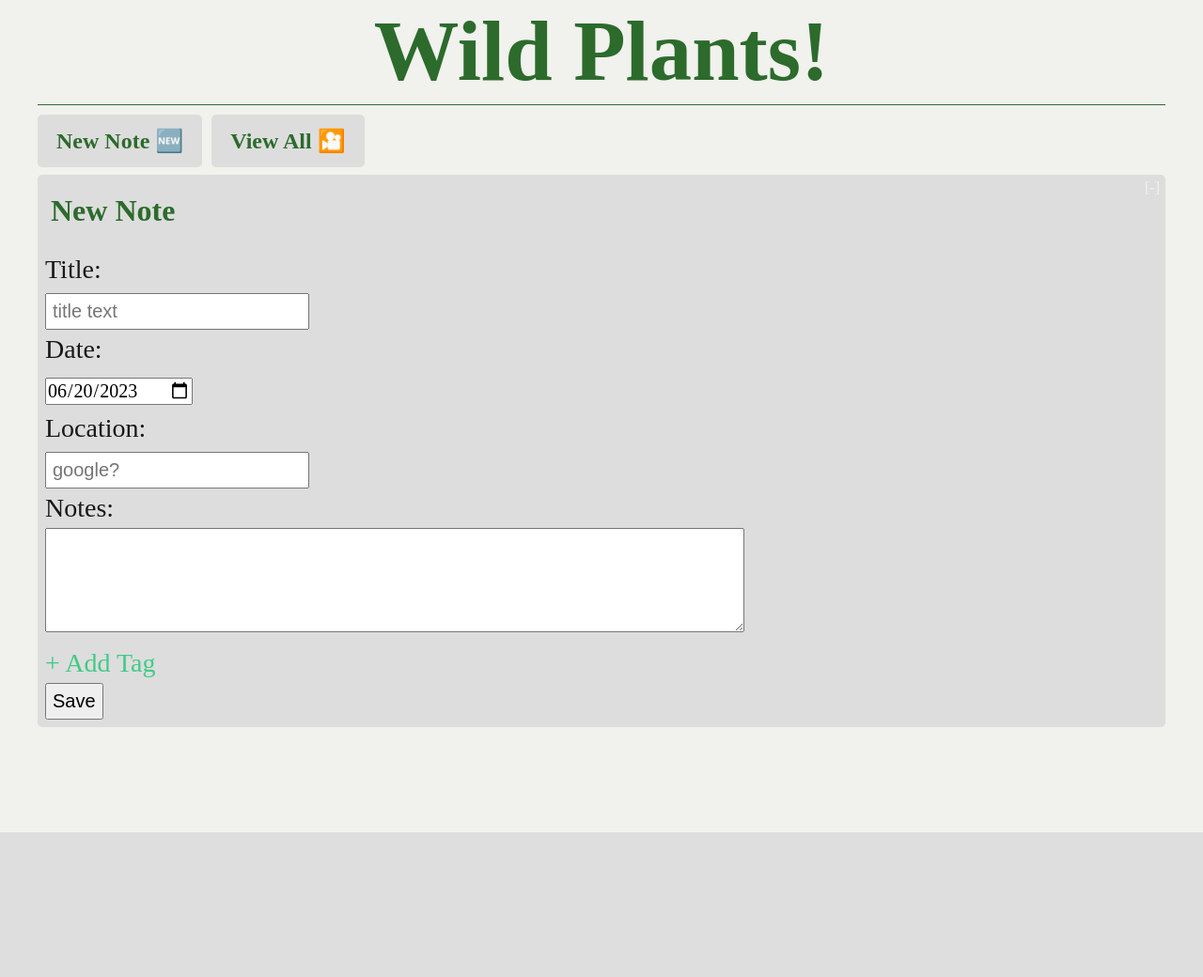
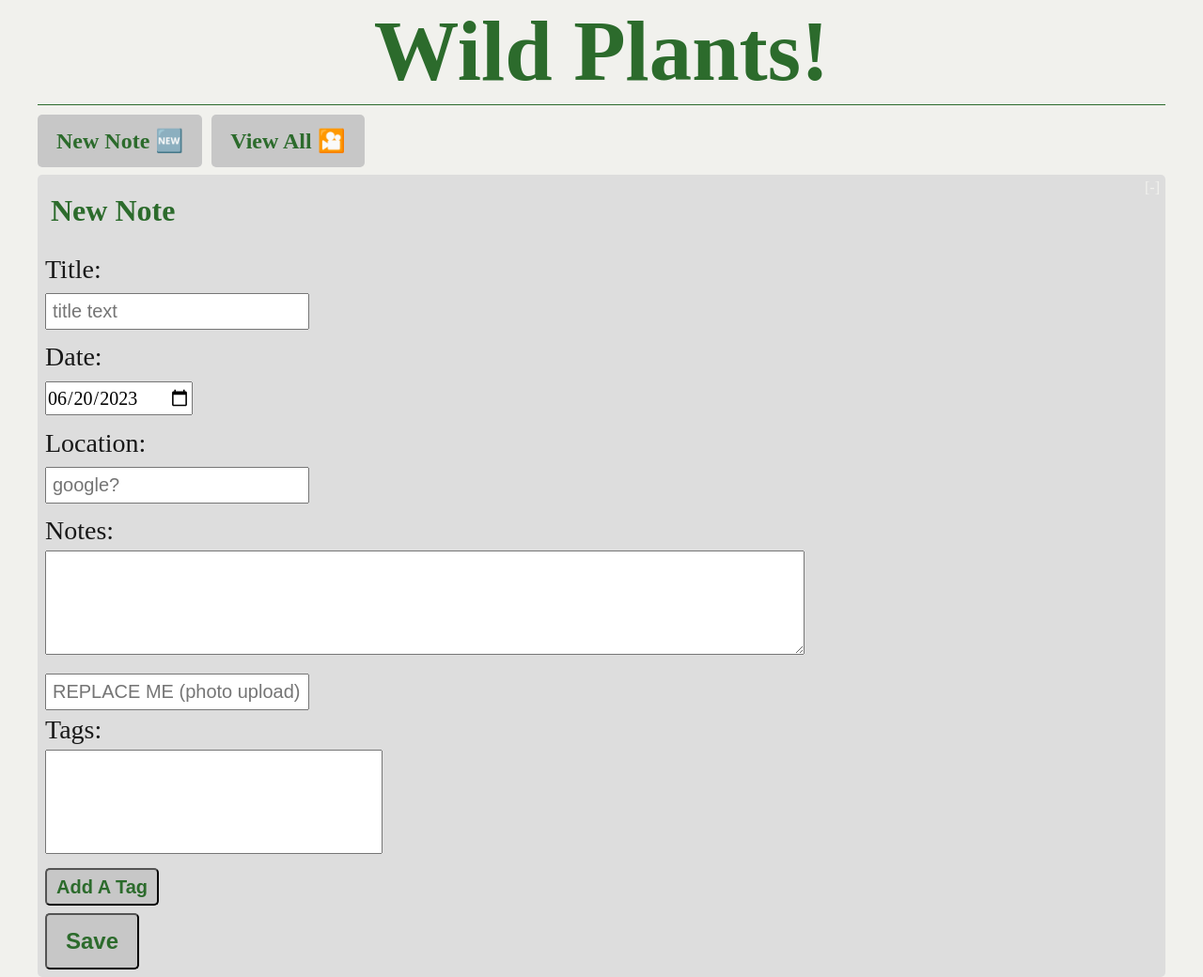
Before and after one commit to RossCampbellDev/wild-plants-site, a Flask app: page / in a window 1280 px wide. Shown: the whole page at 94% size. Before the commit the page ends 886 px from the top, so only its background shows below. Run offline with Flask 3, Linux system fonts and the light colour scheme; some web fonts are replaced.

Commit message:
added tags to new new notes added review note overlay

```diff
--- a/flasky/all_notes_blueprint/all_notes_blueprint.py
+++ b/flasky/all_notes_blueprint/all_notes_blueprint.py
@@ -7,5 +7,8 @@ all_notes_blueprint = Blueprint("all_notes_blueprint", __name__, static_folder="
 
 @all_notes_blueprint.route("/")
 def default():
-    all_notes = wild_plants_collection.find()
+    all_notes = wild_plants_collection.find({ "thumb" : { "$ne": "" } })    #for note in all_notes:
+    #    if not hasattr(note, 'thumb'):
+    #        note["thumb"] = "placeholder.jpg"
+    #    print(note)
     return render_template("allnotes.html", all_notes=all_notes)
--- a/flasky/all_notes_blueprint/templates/note.html
+++ b/flasky/all_notes_blueprint/templates/note.html
@@ -1,7 +1,9 @@
 <div class="note-box"
+    id="{{note._id}}"
     style="background-image: url('{{
-         url_for('static', filename="/images/thumbnails/"+note.thumb)
-        }}');">
+        url_for('static', filename="/images/thumbnails/" + note.thumb)
+        }}');"
+    onclick="showNote('{{note.title}}', '{{note.date}}', '{{note.description}}', '{{note.tags}}')">
     <div class="note-title">{{note.title}}</div>
     <div class="note-date">{{note.date}}</div>
     <div class="note-desc"><div class="note-desc-text">{{note.description}}</div></div>
--- a/flasky/new_note_blueprint/new_note_blueprint.py
+++ b/flasky/new_note_blueprint/new_note_blueprint.py
@@ -1,4 +1,5 @@
 from flask import Blueprint, render_template, request
+from flasky import wild_plants_collection
 import datetime
 
 # name of the blueprint, __name__, path to our static folder and templates folder
@@ -17,7 +18,29 @@ def form_test():
         "title":request.form["title-input-text"],
         "date":request.form["date-input-text"],
         "location":request.form["location-input-text"],
-        "notes":request.form["notes-input-text"]#,
-        #"tags":request.form["tags-input-text"]
+        "notes":request.form["notes-input-text"]
     }
+
+    # create an object for the tags
+    tag_array = []
+    tags = request.form["tags-input-text"] or None
+    if tags:
+        for tag in tags.split(" "):
+            tag_array.append(tag)
+
+        new_note["tags"] = tag_array
+        print(tag_array)
+    else:
+        new_note["tags"] = ""
+
+    # TODO: avoid this sitaution
+    photo = request.form["photo-input-text"]
+    if photo != None:
+        new_note["thumb"] = request.form["photo-input-text"]
+    else:
+        new_note["thumb"] = "placeholder.jpg"
+
+    # add our new note to the collection
+    new_id = wild_plants_collection.insert_one(new_note)
+
     return render_template("new_note/submitnewnote.html", new_note=new_note)
--- a/flasky/new_note_blueprint/templates/new_note/newnote.html
+++ b/flasky/new_note_blueprint/templates/new_note/newnote.html
@@ -29,17 +29,28 @@
                 <!-- text notes -->
                 <div id="notes-input" class="new-note-inputs">
                     <label class="label-text" for="notes-input-text">Notes:</label><br/>
-                    <textarea name="notes-input-text" cols="90" rows="7"></textarea>
-                </div>
-
-                <!-- tags -->
-                <div id="tags-input" class="new-note-inputs">
-                    + Add Tag
+                    <textarea name="notes-input-text" cols="70" rows="5"></textarea>
                 </div>
 
                 <!-- upload a pic -->
+                <input type="text" name="photo-input-text" placeholder="REPLACE ME (photo upload)" />
 
-                <input type="submit" name="save-note" value="Save" />
+                <!-- tags -->
+                <div id="popup-input-form">
+                    <div id="popup-input-form-container">
+                        <input type="text" name="new-tag-input" id="new-tag-input" placeholder="tag" /><br/><br/>
+                        <button class="small-button" type="button" onclick="completeAddTag()">Go</button>
+                        <button class="small-button" type="button" onclick="cancelAddTag()">Cancel</button>
+                    </div>
+                </div>
+
+                <div id="tags-input" class="new-note-inputs">
+                    <label class="label-text" for="tags-input-text">Tags:</label><br/>
+                    <textarea name="tags-input-text" id="tags-input-text" cols="30" rows="5" readonly style="resize: none;"></textarea><br/>
+                    <button class="small-button" type="button" onclick="addTag()">Add A Tag</button>
+                </div>
+
+                <input type="submit" name="save-note" value="Save" class="nav-button" />
             </div>
         </form>
     </section>
--- a/flasky/static/css/basic_style_light.css
+++ b/flasky/static/css/basic_style_light.css
@@ -22,6 +22,15 @@ header, footer {
     border-bottom: 1px solid rgb(44, 107, 44); margin-bottom: 10px;
 }
 
+h3 {
+    font-size: 26pt; font-weight: bold;
+}
+
+textarea {
+    font-size: 14pt;
+    wrap: "soft";
+}
+
 nav {
   background: none;
   max-width: 100%;
@@ -33,16 +42,32 @@ nav {
   padding: 10px 20px;
   text-decoration: none;
   color: rgb(44, 107, 44);
-  background-color: #dddddd;
+  background-color: #c7c7c7;
   border-radius: 5px;
   font-weight: bold;
   font-size: 24px;
   line-height: 1.5; margin-right: 6px;
 }
-
 .nav-button:hover {
   background-color: rgb(44, 107, 44);
-  color: #111;
+  color: #FFF;
+}
+
+.small-button {
+  display: inline-block;
+  padding: 5px 10px;
+  text-decoration: none;
+  color: rgb(44, 107, 44);
+  background-color: #c7c7c7;
+  border-radius: 5px;
+  font-weight: bold;
+  font-size: 20px;
+  line-height: 1.3; margin-right: 6px;
+  min-width: 80px;
+}
+.small-button:hover {
+  background-color: rgb(44, 107, 44);
+  color: #FFF;
 }
 
 main {
@@ -149,6 +174,7 @@ section {
 
 .new-note-inputs {
     font-size: 28px;
+    margin-bottom: 8px;
 }
 
 input {
@@ -163,4 +189,35 @@ input {
 #date-input-text {
     padding: 0;
     font-family: 'Playfair', serif !important;
+    line-height: 1.5;
 }
+
+#popup-input-form {
+    position: fixed;
+    top:0; left:0;
+    width: 100%; height: 100vh;
+    background-color: rgba(20, 20, 20, 0.9);
+    color: #FFF;
+    display: none;
+    text-align: center;
+}
+#popup-input-form-container {
+    position: absolute;
+    top: 50%;
+    left: 50%;
+    transform: translate(-50%, -50%);
+    text-align: center;
+}
+
+.review-note-text {
+    width: 600px; height: auto; min-height: 30px;
+    font-size: 20pt; text-align: left;
+    color: #FFF;
+    margin-bottom: 40px;
+}
+.review-note-text-small {
+    width: 400px; height: auto; min-height: 30px;
+    font-size: 12pt; text-align: left;
+    color: #FFF;
+    margin-bottom: 20px;
+}
--- a/flasky/static/javascript/interactive.js
+++ b/flasky/static/javascript/interactive.js
@@ -8,3 +8,55 @@ function minimise(who) {
         blockElement.style.display = "none";
     }
 }
+
+function addTag() {
+    var tagTextInput = document.getElementById("tags-input-form");
+    tagTextInput.style.display = "block";
+}
+
+function completeAddTag() {
+    const tagTextNew = document.getElementById("new-tag-input");
+    const tag = tagTextNew.value;
+    const tagTextArea = document.getElementById("tags-input-text");
+
+    const regex = /^[a-zA-Z0-9]+$/;
+
+    if (regex.test(tag)) {
+        if (tagTextArea.value == "") {
+            tagTextArea.value = tagTextArea.value + "#" + tag.replace("#","").replace(" ", "");
+        } else {
+            tagTextArea.value = tagTextArea.value + " #" + tag.replace("#","").replace(" ", "");
+        }
+
+        tagTextNew.value = "";
+
+        const tagTextInput = document.getElementById("tags-input-form");
+        tagTextInput.style.display = "none";
+    } else {
+        alert("Only numbers and letters please!");
+        tagTextNew.value = "";
+    }
+}
+
+function cancelAddTag() {
+    const tagTextNew = document.getElementById("new-tag-input");
+    tagTextNew.value = "";
+    const tagTextInput = document.getElementById("tags-input-form");
+    tagTextInput.style.display = "none";
+}
+
+function showNote(title,date,desc,tags) {
+    const f = document.getElementById("popup-input-form");
+    const t = document.getElementById("popup-input-title");
+    const txt = document.getElementById("review-note-text");
+    const tgs = document.getElementById("review-note-tags");
+    f.style.display = 'block';
+    t.innerHTML = title + "<br/>" + date;
+    txt.innerHTML = desc;
+    tgs.innerHTML = tags;
+}
+
+function closeNote() {
+    const f = document.getElementById("popup-input-form");
+    f.style.display = 'none';
+}
```
Also changed, not shown: flasky/all_notes_blueprint/templates/allnotes.html (+9 -0 lines), flasky/new_note_blueprint/templates/new_note/submitnewnote.html (+6 -1 lines), README.md, flasky/static/images/thumbnails/placeholder.jpg (added).
